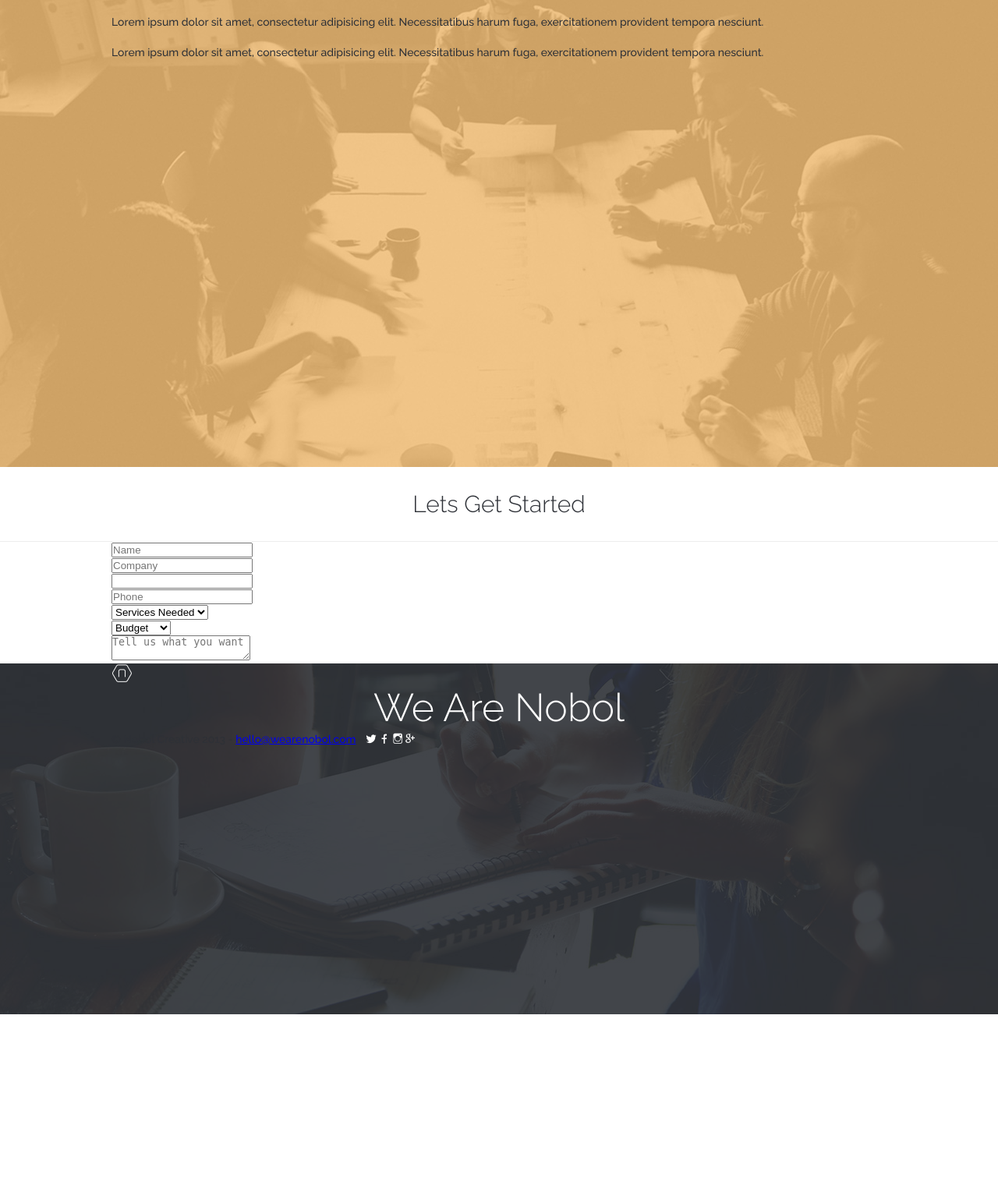
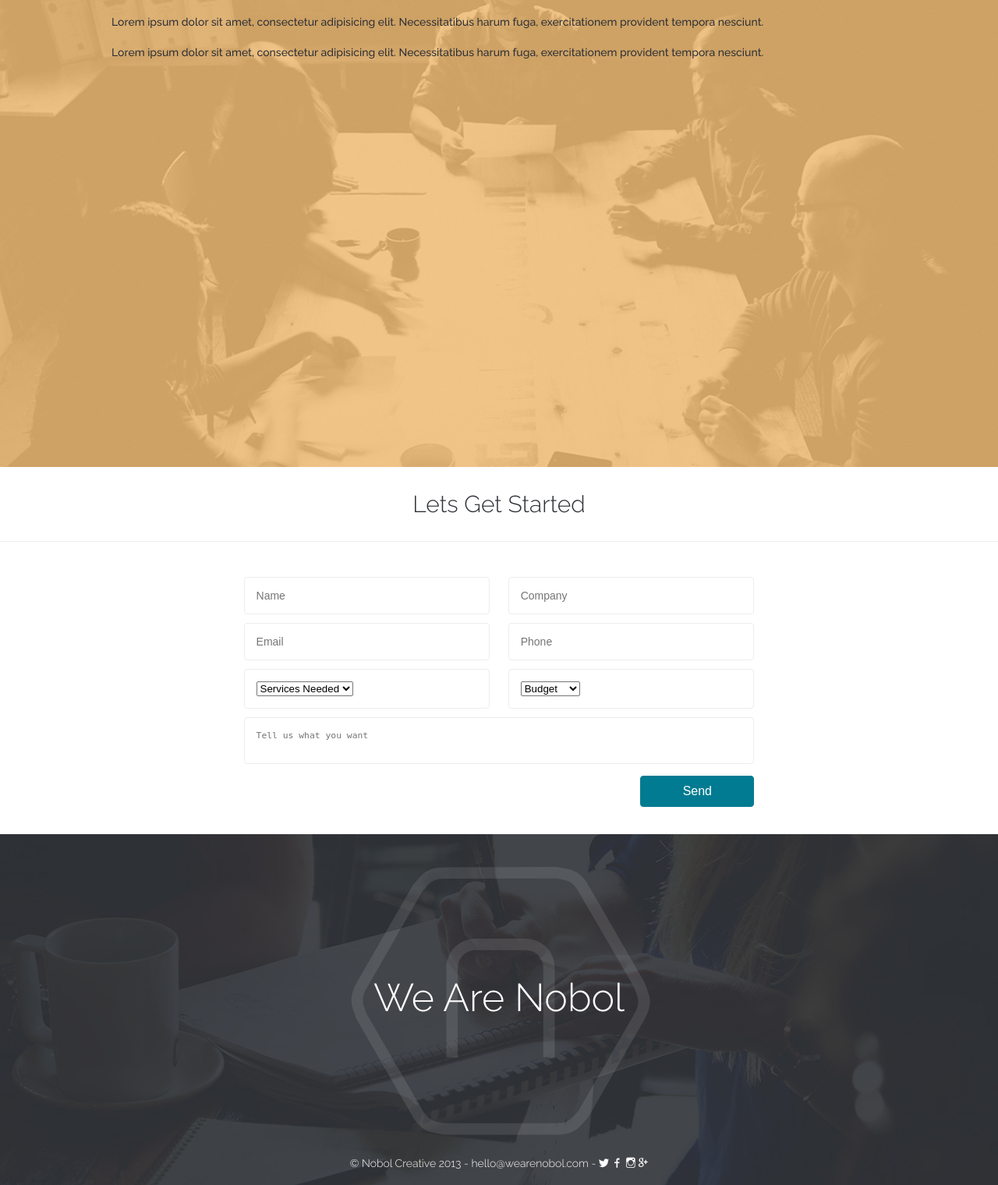
Before and after one commit to justono1/nobolcreative, a PHP site: page / in a window 1280 px wide. Shown: the part 1692-3212 px from the top of the page at 78% size. Before the commit the page ends 2993 px from the top, so only its background shows below. Run offline with PHP 8.4, Linux system fonts and the light colour scheme; some libraries are stand-ins or nearby versions.

Commit message:
New footer, Contact Form (half done) more grid styles and detailing

```diff
--- a/css/style.css
+++ b/css/style.css
@@ -245,6 +245,48 @@ section:after {
   margin-right: 0;
 }
 
+.containing-column {
+  float: left;
+  display: block;
+  margin-right: 2.3576515979%;
+  width: 65.8807828007%;
+  margin-left: 17.0596085997%;
+}
+.containing-column:last-child {
+  margin-right: 0;
+}
+
+.two-column {
+  float: left;
+  display: block;
+  margin-right: 3.5786636068%;
+  width: 48.2106681966%;
+}
+.two-column:last-child {
+  margin-right: 0;
+}
+
+.two-column__right {
+  float: left;
+  display: block;
+  margin-right: 3.5786636068%;
+  width: 22.3160022949%;
+  margin-left: 77.6839977051%;
+}
+.two-column__right:last-child {
+  margin-right: 0;
+}
+
+.message-column {
+  float: left;
+  display: block;
+  margin-right: 3.5786636068%;
+  width: 100%;
+}
+.message-column:last-child {
+  margin-right: 0;
+}
+
 .row {
   display: block;
 }
@@ -395,13 +437,13 @@ p {
 
 .icon-logoBug:before {
   content: "";
-  font-size: 1.5em;
-  color: #fff;
+  font-size: 23em;
+  color: rgba(255, 255, 255, 0.1);
   font-style: normal;
 }
 
 .icon-logoBug:before:hover {
-  color: white;
+  color: rgba(255, 255, 255, 0.1);
 }
 
 .icon-dwnArrowWhite {
@@ -409,6 +451,13 @@ p {
   bottom: 30px;
   left: 49%;
   z-index: 1;
+}
+
+.icon-logoBug {
+  position: absolute;
+  left: 29.5%;
+  top: 28px;
+  z-index: 0;
 }
 
 .computer-svg, .browser-svg, .identity-svg {
@@ -473,11 +522,25 @@ p {
   border-color: white;
 }
 
-html {
-  height: 100%;
+.btn-blue {
+  font-weight: 300;
+  color: #fff;
+  background: #007b91;
+  border: 1px solid #007b91;
+  width: 100%;
+}
+.btn-blue:hover {
+  background: #0091ab;
+}
+
+* {
   margin: 0;
   padding: 0;
   list-style: none;
+}
+
+html {
+  height: 100%;
 }
 
 body {
@@ -573,6 +636,33 @@ nav .icon-contact {
   height: 600px;
 }
 
+.contact {
+  padding-bottom: 35px;
+}
+
+input, textarea, .select-container {
+  width: 100%;
+  -webkit-box-sizing: border-box;
+  -moz-box-sizing: border-box;
+  box-sizing: border-box;
+  border-radius: 4px;
+  border: 1px solid #ededed;
+  color: #2e3137;
+  padding-top: 15px;
+  padding-bottom: 15px;
+  padding-left: 15px;
+  margin-bottom: 11px;
+  font-size: 0.875em;
+}
+
+textarea {
+  resize: none;
+}
+
+form {
+  margin-top: 45px;
+}
+
 footer {
   background: url("../img/footer.jpg") no-repeat center center;
   -webkit-background-size: cover;
@@ -581,3 +671,23 @@ footer {
   background-size: cover;
   height: 450px;
 }
+footer h1 {
+  position: relative;
+  z-index: 1;
+  width: 100%;
+  display: inline-block;
+  margin-top: 180px;
+  margin-bottom: 172px;
+}
+footer p {
+  font-weight: 300;
+  text-align: center;
+  color: #fff;
+}
+footer p a {
+  color: #fff;
+  text-decoration: none;
+}
+footer p a:hover {
+  text-decoration: none;
+}
--- a/index.html
+++ b/index.html
@@ -96,7 +96,7 @@
 					</div>
 					<div class="row">
 						<div class="two-column">
-							<input name="email" palceholder="Email" type="text">
+							<input name="email" placeholder="Email" type="text">
 						</div>
 						<div class="two-column">
 							<input name="phone" placeholder="Phone" type="text">
@@ -127,7 +127,12 @@
 						</div>
 					</div>
 					<div class="row">
-						<textarea name="message" placeholder="Tell us what you want"></textarea>
+						<div class="message-column">
+							<textarea name="message" placeholder="Tell us what you want"></textarea>
+						</div>
+					</div>
+					<div class="two-column__right">
+						<button type="submit" class="btn btn-blue">Send</button>
 					</div>
 				</div>
 			</form>
--- a/sass/partials/_buttons.scss
+++ b/sass/partials/_buttons.scss
@@ -41,3 +41,7 @@
 .btn-outline {
 	@include btn-outline($light, $white, 1px, $white);
 }
+.btn-blue {
+	@include btn-solid($light, $white, $blue);
+	width: 100%;
+}
--- a/sass/partials/_grid.scss
+++ b/sass/partials/_grid.scss
@@ -29,6 +29,20 @@ section {
 .two-column_inner {
 	@include span-columns(2 of 4);
 }
+.containing-column {
+	@include span-columns(8);
+	@include shift(2);
+}
+.two-column {
+	@include span-columns(4 of 8);
+}
+.two-column__right {
+	@include span-columns(2 of 8);
+	@include shift(6);
+}
+.message-column {
+	@include span-columns(8 of 8);
+}
 .row {
 	@include row();
 }
--- a/sass/partials/_icons.scss
+++ b/sass/partials/_icons.scss
@@ -1,6 +1,7 @@
 //Icon sizes
 $size1: #{(24/16)}em;
 $size2: #{(15/16)}em;
+$size3: #{(368/16)}em;
 
 @font-face {
 	font-family: 'nobol-icon';
@@ -37,13 +38,19 @@ $size2: #{(15/16)}em;
 @include icon(facebook, "\e601", $size2, $white);
 @include icon(instagram, "\e602", $size2, $white);
 @include icon(googlePlus, "\e60a", $size2, $white);
-@include icon(logoBug, "\e608", $size1, $white);
+@include icon(logoBug, "\e608", $size3, rgba($white, 0.1));
 
 .icon-dwnArrowWhite {
 	position: absolute;
 	bottom: 30px;
 	left: 49%;
 	z-index: 1;
+}
+.icon-logoBug {
+	position: absolute;
+	left: 29.5%;
+	top: 28px;
+	z-index: 0;
 }
 
 .computer-svg, .browser-svg, .identity-svg {
--- a/sass/style.scss
+++ b/sass/style.scss
@@ -16,11 +16,13 @@
 
 
 //Custom CSS
-html {
-	height: 100%;
+* {
 	margin: 0;
 	padding: 0;
 	list-style: none;
+}
+html {
+	height: 100%;
 }
 body {
 	height: 100%;
@@ -100,9 +102,52 @@ nav {
 	@include bgcover(testomonials, 600px);
 }
 
+//CONTACT STYLES
+.contact {
+	padding-bottom: 35px;
+}
+input, textarea, .select-container {
+	width: 100%;
+	@include border-box();
+	border-radius: 4px;
+	border: 1px solid $lightGray;
+	color: $darkGray;
+	padding-top: 15px;
+	padding-bottom: 15px;
+	padding-left: 15px;
+	margin-bottom: 11px;
+	font-size: $primaryType;
+}
+textarea {
+	resize: none;
+}
+form {
+	margin-top: 45px;
+}
+
 //FOOTER STYLES
 footer {
 	@include bgcover(footer, 450px);
+	h1 {
+		position: relative;
+		z-index: 1;
+		width: 100%;
+		display: inline-block;
+		margin-top: 180px;
+		margin-bottom: 172px;
+	}
+	p {
+		font-weight: $light;
+		text-align: center;
+		color: $white;
+		a {
+			color: $white;
+			text-decoration: none;
+			&:hover {
+				text-decoration: none;
+			}
+		}
+	}
 }
 
 
```
